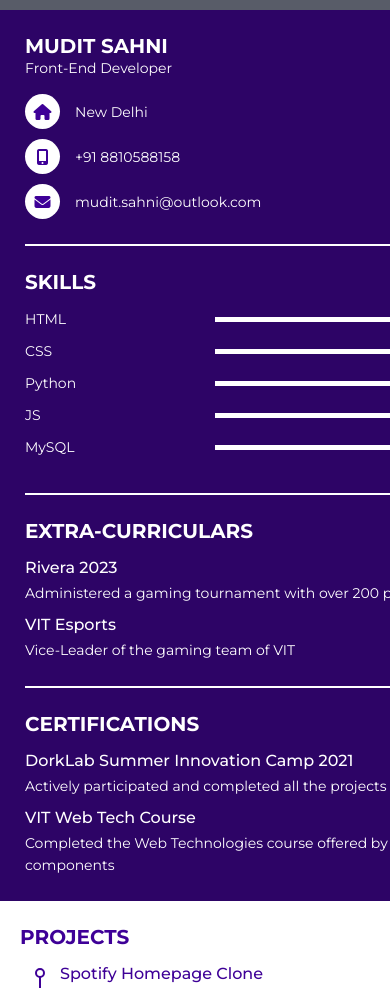
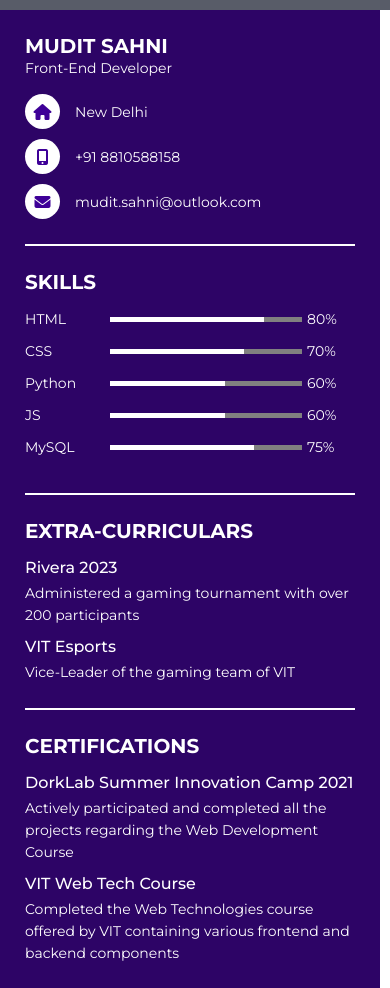
Before and after one commit to MuditxSahni/resume_resume, a plain HTML site: page index.html in a window 390 px wide. Shown: the top 988 px of the page. Drawn offline with Linux system fonts and the light colour scheme.

Commit message:
Update style.css

```diff
--- a/style.css
+++ b/style.css
@@ -229,7 +229,7 @@ body {
 .resume .resume_right .resume_hobby ul li:last-child:before {
   display: none;
 }
-/* Your existing CSS ... */
+
 
 .resume {
   display: flex;
@@ -239,12 +239,16 @@ body {
 .resume .resume_left,
 .resume .resume_right {
   width: calc(50% - 20px);
-  /* Add any other styling you need */
+
 }
+@media screen and (max-width: 768px) {
+  .resume {
+      flex-wrap: nowrap;
+  }
 
-@media screen and (max-width: 768px) {
   .resume .resume_left,
   .resume .resume_right {
+      flex: 1;
       width: 100%;
   }
 }
```
